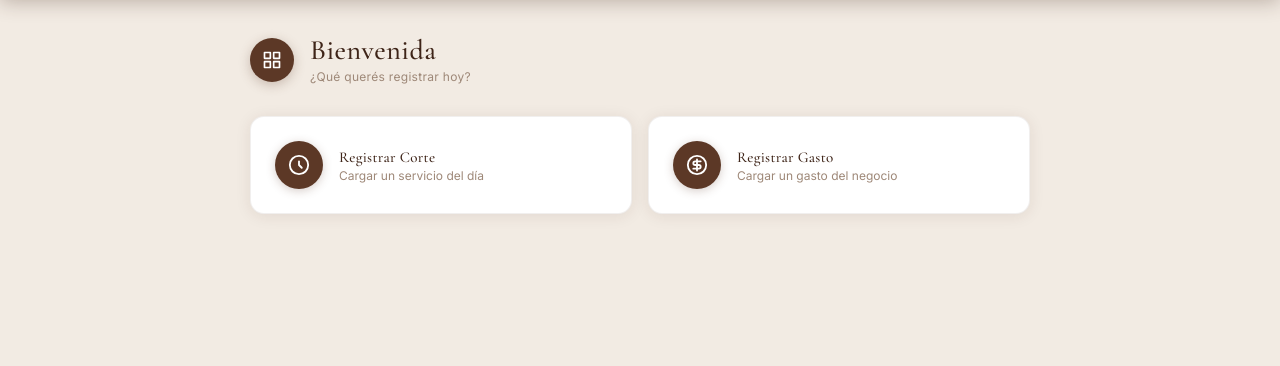
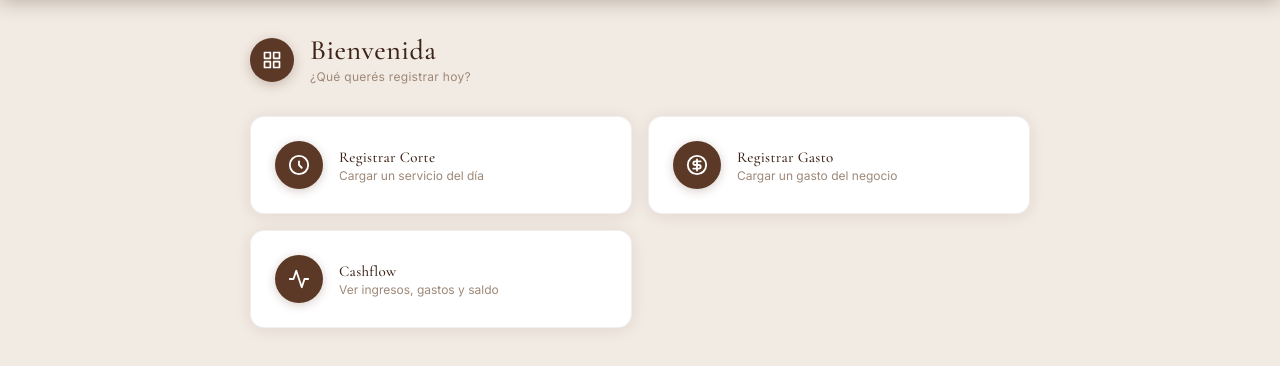
Before and after one commit to SebastianFBravo/Marunails, a Flask app: page / in a window 1280 px wide. Shown: the part 62-428 px from the top of the page. Run offline with Flask 3, Linux system fonts and the light colour scheme.

Commit message:
Add Cashflow card to home page

```diff
--- a/templates/index.html
+++ b/templates/index.html
@@ -38,6 +38,17 @@
             <span>Cargar un gasto del negocio</span>
         </div>
     </a>
+    <a href="/cashflow" class="quick-link">
+        <div class="quick-link-icon">
+            <svg width="22" height="22" viewBox="0 0 24 24" fill="none" stroke="white" stroke-width="2" stroke-linecap="round" stroke-linejoin="round">
+                <polyline points="22 12 18 12 15 21 9 3 6 12 2 12"/>
+            </svg>
+        </div>
+        <div class="quick-link-text">
+            <strong>Cashflow</strong>
+            <span>Ver ingresos, gastos y saldo</span>
+        </div>
+    </a>
 </div>
 
 {% endblock %}
```
